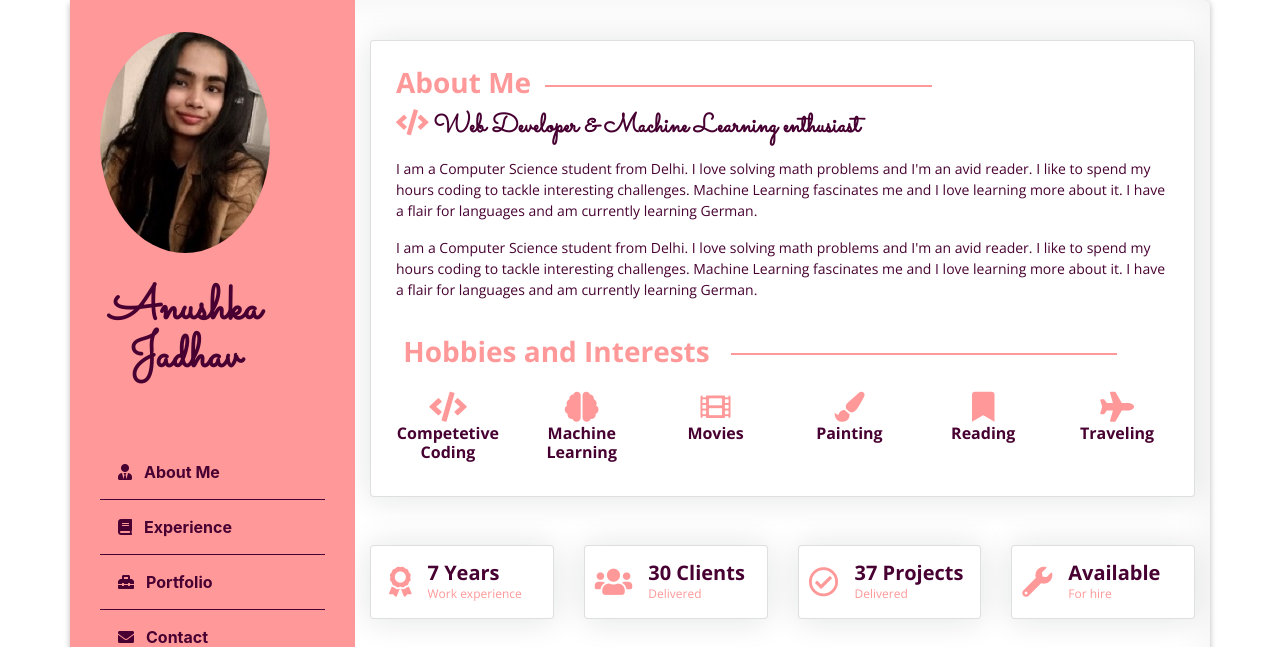
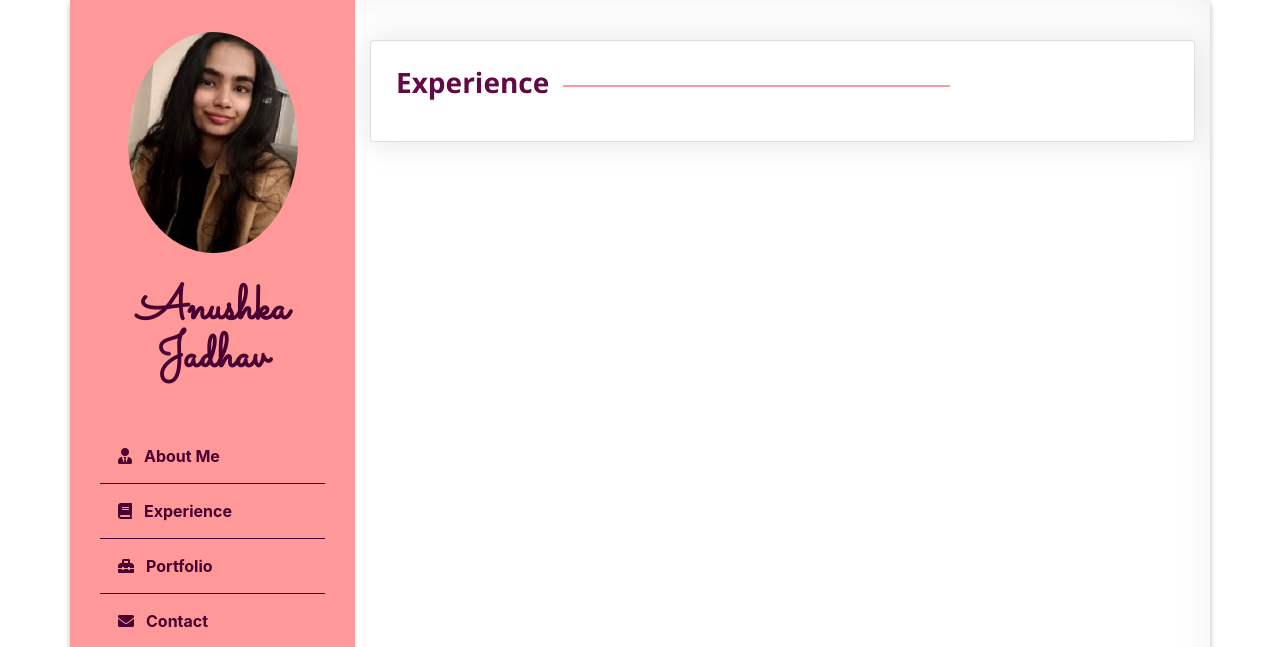
Before and after one commit to anna4j/Portfolio, a website with bundled scripts: page index.html in a window 1280 px wide. Shown: the top 647 px of the page. Built offline with nearby package versions, Linux system fonts and the light colour scheme.

Commit message:
experience tab

```diff
--- a/index.html
+++ b/index.html
@@ -37,8 +37,8 @@
       <div class="row">
         <div class="col-12 col-sm-12 col-md-5 col-lg-3 sidebar" style="background-color: #ff9898; color: #470031;">
           <div class="col-md-12 mx-auto">
-            <figure class="figure profile-img mx-auto align-items-center">
-              <img class="img-fluid rounded-circle " src=" img\Anushka.jpg" alt="profile-picture" />
+            <figure class="profile-img mx-auto text-center">
+              <img class="img-fluid rounded-circle" src=" img\Anushka.jpg" alt="profile-picture" />
               <figcaption class="text-center" style="font-family: 'Sacramento', cursive;">
                 <small class="d-block">Anushka</small>Jadhav</figcaption>
             </figure>
@@ -62,9 +62,10 @@
             </ul>
           </div>
         </div>
-        <div id="about-me" data-simplebar class="col-12 col-sm-12 col-md-7 col-lg-9 content about-me active">
+        <div id="about-me" data-simplebar class="col-12 col-sm-12 col-md-7 col-lg-9 content about-me ">
           <div class="card about-me">
-            <h3 class="sideline font-weight-bold mb-2" style="color: #ff9898;">About Me</h3>
+            <h3 class="sideline font-weight-bold mb-2" style="color:
+            #610a45;">About Me</h3>
             <div class="label title mb-2">
               <i class="fas fa-code"></i>Web Developer & Machine Learning enthusiast</div>
 
@@ -82,7 +83,7 @@
               fascinates me and I love learning more about it. I have a
               flair for languages and am currently learning German.
             </p>
-            <h3 class="sideline font-weight-bold mb-2" style="color: #ff9898;">
+            <h3 class="sideline font-weight-bold mb-2" style="color: #610a45;">
               Hobbies and Interests
             </h3>
             <div class="row interests">
@@ -157,6 +158,14 @@
             </div>
           </div>
         </div>
+        <div class="col-12 col-sm-12 col-md-7 col-lg-9 content experience active" data-simplebar id="experience">
+          <div class="card">
+            <h3 class="font-weight-bold sideline mb-3 " style="color: #610a45;">Experience</h3>
+          </div>
+
+        </div>
+
+
 
 
 
--- a/scss/_sidebar.scss
+++ b/scss/_sidebar.scss
@@ -2,6 +2,7 @@
   padding: 32px;
   img: {
     box-shadow: 0 1px 32px rgba(20, 23, 26, 0.12);
+
   }
   figcaption {
     font-weight: 600;
--- a/scss/_variables.scss
+++ b/scss/_variables.scss
@@ -1,3 +1,3 @@
 $pink: #ff9898 !default;
 $bg: #ffeadb;
-$dark: #470031;
+$dark: #610a45;
```
Also changed, not shown: css/root.css, css/root.min.css.
